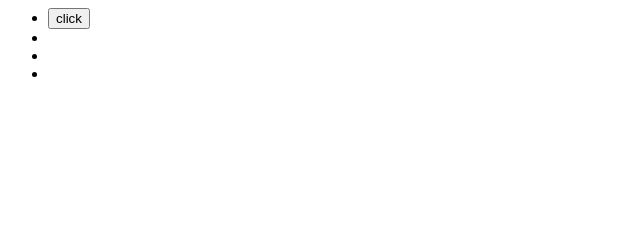
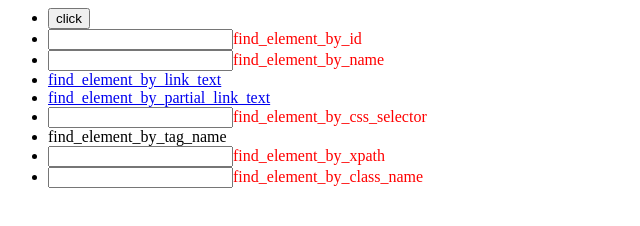
Before and after one commit to 3416230579/page, a plain HTML site: page index.html in a window 1280 px wide. Shown: the whole page, without its empty margins (0-640 px from the left). Drawn offline with Linux system fonts and the light colour scheme.

Commit message:
default commit

```diff
--- a/index.html
+++ b/index.html
@@ -3,9 +3,14 @@
 <body>
     <ul>
         <li><button onclick="show()">click</button></li>
-        <li></li>
-        <li></li>
-        <li></li>
+        <li><input type="text" id="element_id"><font color='red'>find_element_by_id</font></li>
+        <li><input type="text" name="element_id"><font color='red'>find_element_by_name</font></li>
+        <li><a href='full.html'>find_element_by_link_text</a></li>
+        <li><a href='partial_full.html'>find_element_by_partial_link_text</a></li>
+        <li><input type="text" class="highlight"><font color='red'>find_element_by_css_selector</font></li>
+        <li><article>find_element_by_tag_name</article></li>
+        <li><input type="text" id="xpathname"><font color='red'>find_element_by_xpath</font></li>
+        <li><input type="text" class="highlight_class"><font color='red'>find_element_by_class_name</font></li>
     </ul>
 </body>
 <script>
```
Also changed, not shown: full.html (added, +1 -0 lines), partial_full.html (added, +1 -0 lines).
